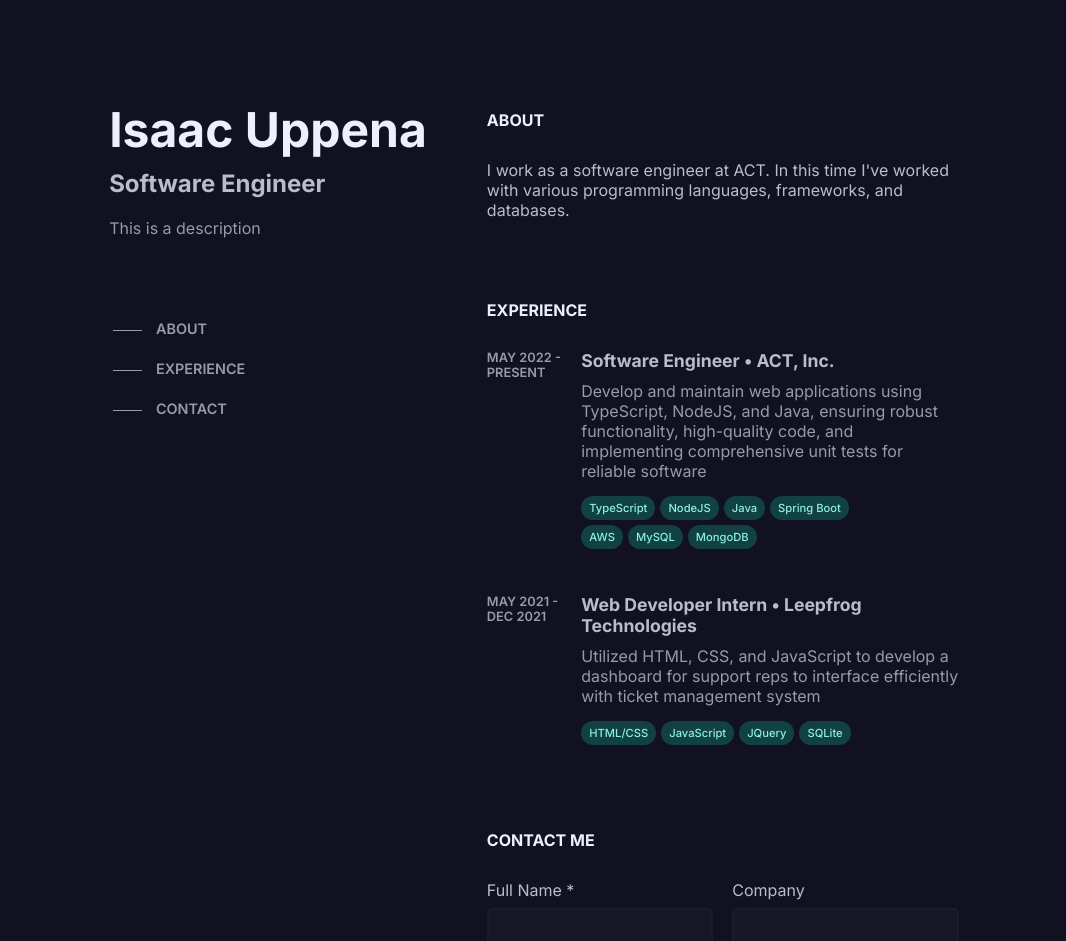
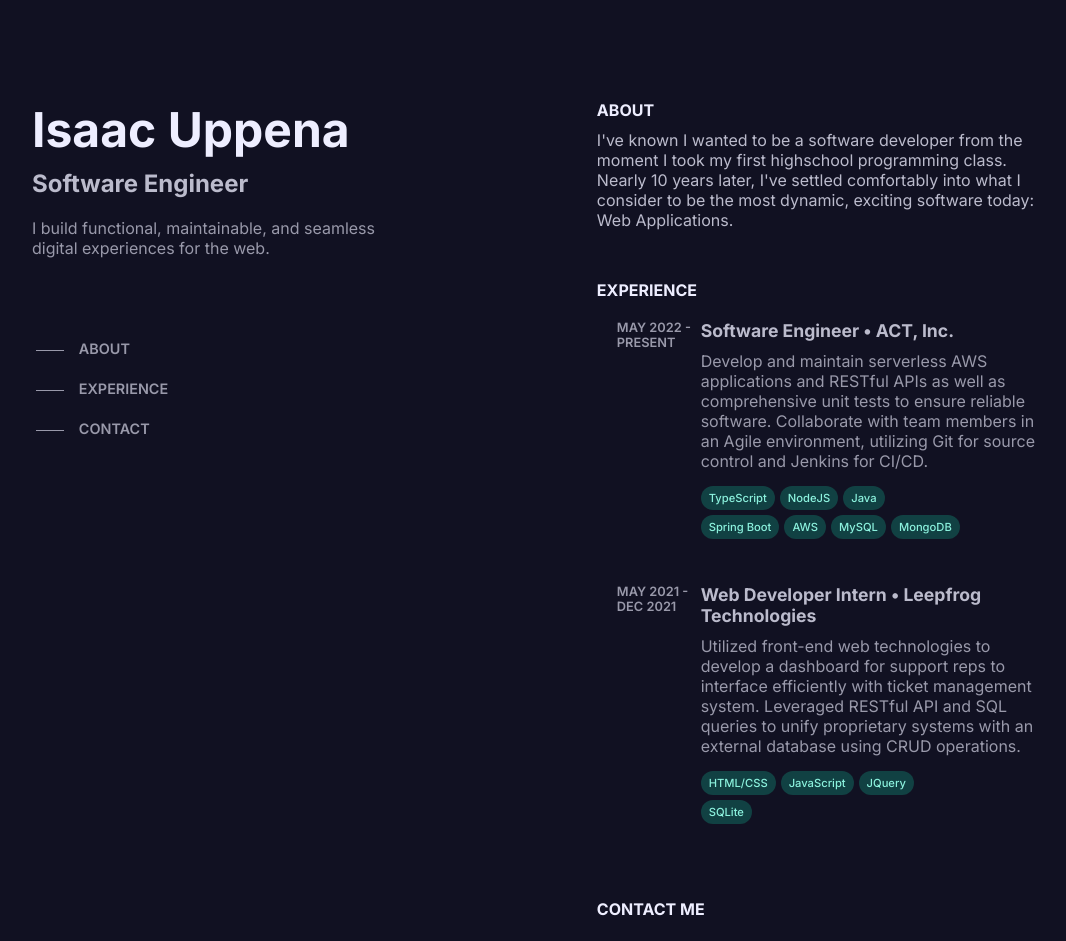
Before and after one commit to IsaacUppena/IsaacUppena.github.io, a React (Create React App) app: page / in a window 1280 px wide. Shown: the top 941 px of the page, without its empty margins (96-1162 px from the left). Built offline with nearby package versions, Linux system fonts and the light colour scheme.

Commit message:
Update content and adjust layout

```diff
--- a/src/App.js
+++ b/src/App.js
@@ -36,8 +36,8 @@ const RootContainer = styled.div`
 `;
 
 const Main = styled.main`
-  padding: 100px 0;
   @media (min-width: 1024px) {
+    padding: 100px 0;
     width: 50%;
   }
 `;
--- a/src/components/Heading.jsx
+++ b/src/components/Heading.jsx
@@ -10,7 +10,7 @@ function Heading({ children }) {
 }
 
 const HeadingContainer = styled.div`
-  padding: 10px 20px;
+  /* padding: 10px 20px; */
 `;
 
 const Title = styled.h2`
--- a/src/components/Section.jsx
+++ b/src/components/Section.jsx
@@ -26,10 +26,11 @@ const ChipText = styled.p`
 `;
 
 function Section(props) {
-  const { leftComponent, title, summary, tags } = props;
+  const { leftComponent, title, summary, tags, link } = props;
 
   return (
-    <SectionContainer>
+    <SectionContainer href={link} target="_blank">
+      {/* <Link href={link} target="_blank"> */}
       <LeftColumn>{leftComponent}</LeftColumn>
       <RightColumn>
         <Title>{title}</Title>
@@ -40,21 +41,27 @@ function Section(props) {
           ))}
         </TagsContainer>
       </RightColumn>
+      {/* </Link> */}
     </SectionContainer>
   );
 }
 
-const SectionContainer = styled.div`
+const SectionContainer = styled.a`
   @media (min-width: 800px) {
     display: flex;
   }
   border-radius: 15px;
   transition: background-color ease-in 0.1s;
   padding: 20px;
+  text-decoration: none;
   &:hover {
     cursor: pointer;
     background-color: var(--container);
   }
+`;
+
+const Link = styled.a`
+  text-decoration: none;
 `;
 
 const LeftColumn = styled.div`
--- a/src/constants/experience.js
+++ b/src/constants/experience.js
@@ -4,7 +4,7 @@ const experience = [
     title: "Software Engineer",
     company: "ACT, Inc.",
     summary:
-      "Develop and maintain web applications using TypeScript, NodeJS, and Java, ensuring robust functionality, high-quality code, and implementing comprehensive unit tests for reliable software",
+      "Develop and maintain serverless AWS applications and RESTful APIs as well as comprehensive unit tests to ensure reliable software. Collaborate with team members in an Agile environment, utilizing Git for source control and Jenkins for CI/CD.",
     tags: [
       "TypeScript",
       "NodeJS",
@@ -14,14 +14,16 @@ const experience = [
       "MySQL",
       "MongoDB",
     ],
+    link: "https://www.act.org/",
   },
   {
     timeRange: "May 2021 - Dec 2021",
     title: "Web Developer Intern",
     company: "Leepfrog Technologies",
     summary:
-      "Utilized HTML, CSS, and JavaScript to develop a dashboard for support reps to interface efficiently with ticket management system",
+      "Utilized front-end web technologies to develop a dashboard for support reps to interface efficiently with ticket management system. Leveraged RESTful API and SQL queries to unify proprietary systems with an external database using CRUD operations.",
     tags: ["HTML/CSS", "JavaScript", "JQuery", "SQLite"],
+    link: "https://leepfrog.com/",
   },
 ];
 
--- a/src/layout/About.jsx
+++ b/src/layout/About.jsx
@@ -8,9 +8,14 @@ function About() {
       <Heading>About</Heading>
       <ParagraphContainer>
         <Paragraph>
-          I work as a software engineer at ACT. In this time I've worked with
-          various programming languages, frameworks, and databases.
+          I've known I wanted to be a software developer from the moment I took
+          my first highschool programming class. Nearly 10 years later, I've
+          settled comfortably into what I consider to be the most dynamic,
+          exciting software today: Web Applications.
         </Paragraph>
+        {/* <Paragraph>
+          My main focus
+        </Paragraph> */}
       </ParagraphContainer>
     </AboutContainer>
   );
@@ -21,11 +26,14 @@ const AboutContainer = styled.section`
 `;
 
 const ParagraphContainer = styled.p`
-  padding: 20px;
+  /* padding: 20px; */
+  margin-top: 10px;
+  padding-bottom: 0;
 `;
 
 const Paragraph = styled.p`
   color: var(--text-secondary);
+  margin-bottom: 20px;
 `;
 
 export default About;
--- a/src/layout/Contact.jsx
+++ b/src/layout/Contact.jsx
@@ -3,14 +3,10 @@ import { styled } from "styled-components";
 import Heading from "../components/Heading";
 
 function Contact() {
-  const handleSubmit = (e) => {
-    // e.preventDefault();
-  };
-
   return (
     <ContactContainer>
       <Heading>Contact Me</Heading>
-      <ContactForm onSubmit={handleSubmit}>
+      <ContactForm action="https://formspree.io/f/mrgvvebb" method="POST">
         <TwoFieldContainer>
           <HalfField>
             <Label htmlFor="fname">Full Name *</Label>
@@ -36,7 +32,7 @@ function Contact() {
 const ContactContainer = styled.section``;
 
 const ContactForm = styled.form`
-  padding: 0 20px;
+  /* padding: 0 20px; */
 `;
 
 const Label = styled.label`
--- a/src/layout/Experience.jsx
+++ b/src/layout/Experience.jsx
@@ -9,7 +9,7 @@ function Experience() {
     <ExperienceContainer id="experience">
       <Heading>Experience</Heading>
       {experience.map((job, index) => {
-        const { timeRange, title, company, summary, tags } = job;
+        const { timeRange, title, company, summary, tags, link } = job;
         const left = <TimeRange>{timeRange.toUpperCase()}</TimeRange>;
         return (
           <Section
@@ -18,6 +18,7 @@ function Experience() {
             title={title + " • " + company}
             summary={summary}
             tags={tags}
+            link={link}
           />
         );
       })}
--- a/src/layout/Header.jsx
+++ b/src/layout/Header.jsx
@@ -8,7 +8,10 @@ function Header() {
       <HeaderTextContainer>
         <Name>Isaac Uppena</Name>
         <Title>Software Engineer</Title>
-        <Description>This is a description</Description>
+        <Description>
+          I build functional, maintainable, and seamless digital experiences for
+          the web.
+        </Description>
       </HeaderTextContainer>
       <Navigation />
     </HeaderContainer>
@@ -45,6 +48,7 @@ const Title = styled.h2`
 const Description = styled.p`
   color: var(--text-tertiary);
   margin-bottom: 80px;
+  width: 70%;
 `;
 
 export default Header;
--- a/src/theme/globalStyles.js
+++ b/src/theme/globalStyles.js
@@ -11,6 +11,8 @@ const GlobalStyle = createGlobalStyle`
     color: var(--text-primary);
     width: 100%;
     transition: all ease-in 0.1s;
+    font-family: inherit;
+    font-size: inherit;
   }
 
   input[type="text"]:focus, textarea:focus {
```
